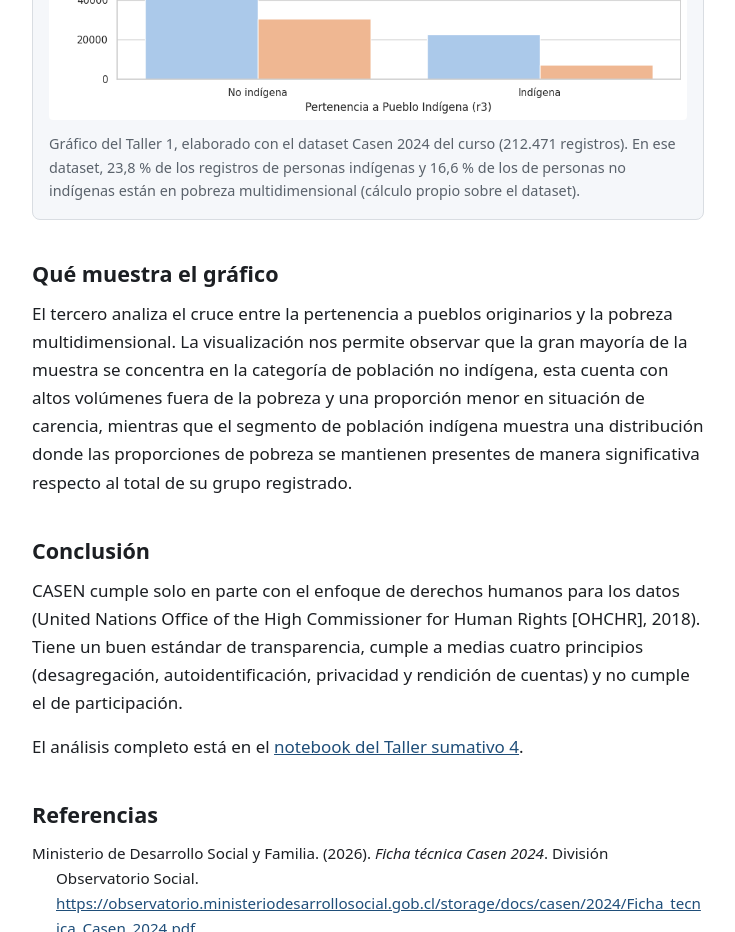
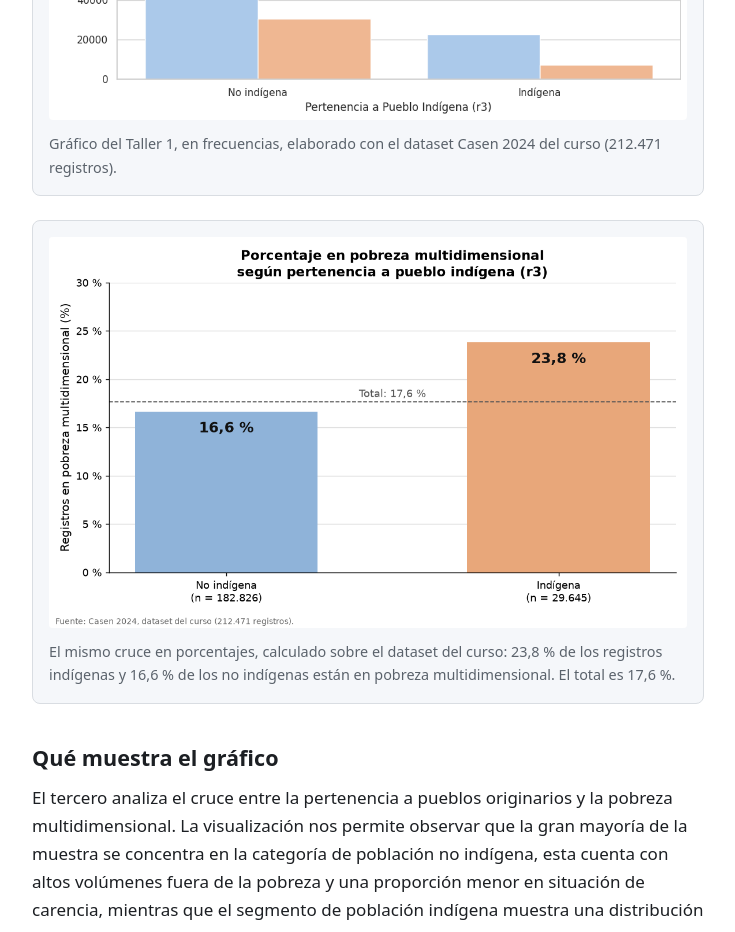
Before and after one commit to Mxrtmlk/Talleres-tica, a plain HTML site: page docs/index.html in a window 1280 px wide. Shown: the part 920-1852 px from the top of the page, without its empty margins (272-1007 px from the left). Drawn offline with Linux system fonts and the light colour scheme.

Commit message:
Página del taller 4: gráfico en porcentajes
Co-Authored-By: Claude Sonnet 5.5 <noreply@anthropic.com>

```diff
--- a/docs/index.html
+++ b/docs/index.html
@@ -26,7 +26,12 @@
         <figure>
           <img src="img/pobreza-pueblo-indigena.png" width="984" height="584"
                alt="Gráfico de barras agrupadas. Eje horizontal: pertenencia a pueblo indígena, con las categorías No indígena e Indígena. Eje vertical: frecuencia de observaciones. En la categoría No indígena hay unas 152.000 observaciones fuera de pobreza y unas 30.000 en pobreza multidimensional. En la categoría Indígena hay unas 22.600 fuera de pobreza y unas 7.000 en pobreza multidimensional.">
-          <figcaption>Gráfico del Taller 1, elaborado con el dataset Casen 2024 del curso (212.471 registros). En ese dataset, 23,8 % de los registros de personas indígenas y 16,6 % de los de personas no indígenas están en pobreza multidimensional (cálculo propio sobre el dataset).</figcaption>
+          <figcaption>Gráfico del Taller 1, en frecuencias, elaborado con el dataset Casen 2024 del curso (212.471 registros).</figcaption>
+        </figure>
+        <figure>
+          <img src="img/pobreza-porcentaje-pueblo-indigena.png" width="1105" height="676"
+               alt="Gráfico de dos barras. Eje horizontal: No indígena (n = 182.826) e Indígena (n = 29.645). Eje vertical: porcentaje de registros en pobreza multidimensional. La barra No indígena llega a 16,6 % y la barra Indígena a 23,8 %. Una línea punteada marca el total, 17,6 %.">
+          <figcaption>El mismo cruce en porcentajes, calculado sobre el dataset del curso: 23,8 % de los registros indígenas y 16,6 % de los no indígenas están en pobreza multidimensional. El total es 17,6 %.</figcaption>
         </figure>
       </section>
 
```
Also changed, not shown: docs/img/pobreza-porcentaje-pueblo-indigena.png (added).
